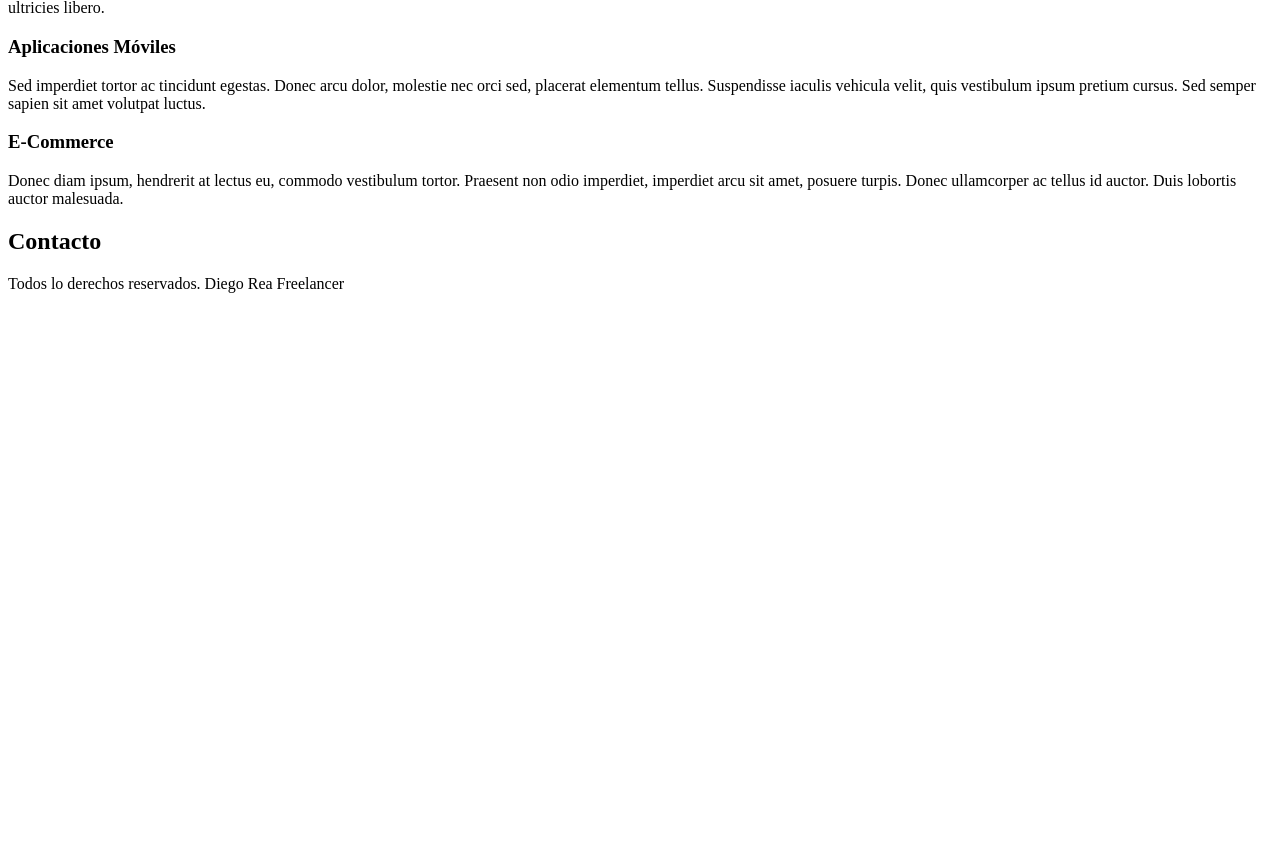
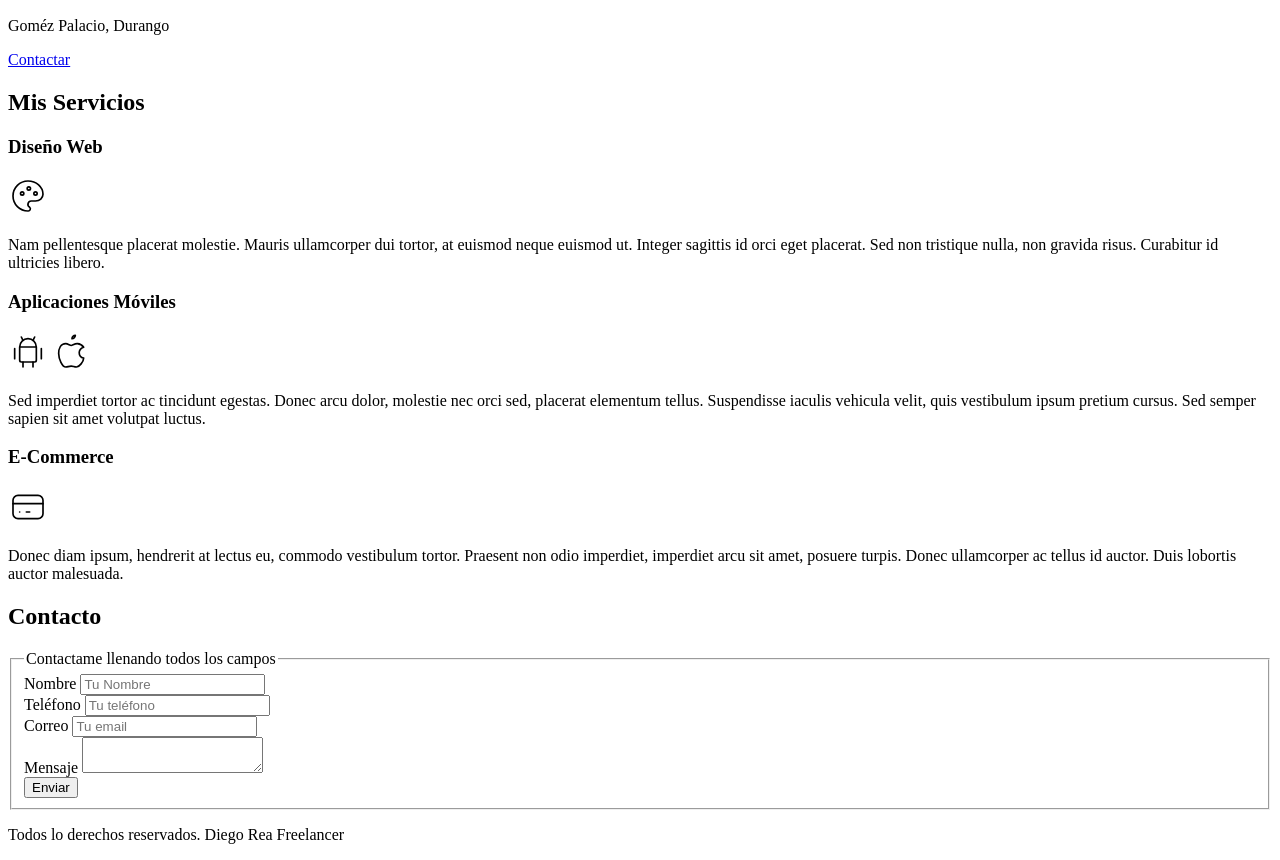
Before and after one commit to PacRea/Web_Development, a plain HTML site: page freelancer_inicio/index.html in a window 1280 px wide. Shown: the part 271-1131 px from the top of the page. Before the commit the page ends 800 px from the top, so only its background shows below. Drawn offline with Linux system fonts and the light colour scheme.

Commit message:
css y clases

```diff
--- a/freelancer_inicio/index.html
+++ b/freelancer_inicio/index.html
@@ -4,19 +4,64 @@
     <meta charset="UTF-8" />
     <meta name="viewport" content="width=device-width, initial-scale=1.0" />
     <title>Diseñador Freelancer</title>
+    <link rel="preload" href="./styles/style.css" as="style">
+    <link rel="stylesheet" href="./styles/style.css">
   </head>
   <body>
     <header>
-      <h1>Diego Rea Freelancer</h1>
+      <h1 class="titulo">Diego Rea <span>Freelancer</span></h1>
     </header>
+    <nav>
+      <a href="#">Inicio</a>
+      <a href="#">Sobre Mi</a>
+      <a href="#">Clientes</a>
+      <a href="#">Contacto</a>
+    </nav>
     <section>
       <h2>Diseño y Desarrollo Web Freelancer</h2>
+      <svg
+        xmlns="http://www.w3.org/2000/svg"
+        width="88"
+        height="88"
+        viewBox="0 0 24 24"
+        fill="none"
+        stroke="#ffc107"
+        stroke-width="1"
+        stroke-linecap="round"
+        stroke-linejoin="round"
+      >
+        <path d="M9 11a3 3 0 1 0 6 0a3 3 0 0 0 -6 0" />
+        <path
+          d="M17.657 16.657l-4.243 4.243a2 2 0 0 1 -2.827 0l-4.244 -4.243a8 8 0 1 1 11.314 0z"
+        />
+      </svg>
+
       <p>Goméz Palacio, Durango</p>
+      <a href="#">Contactar</a>
     </section>
     <main>
       <h2>Mis Servicios</h2>
       <section>
         <h3>Diseño Web</h3>
+        <svg
+          xmlns="http://www.w3.org/2000/svg"
+          width="40"
+          height="40"
+          viewBox="0 0 24 24"
+          fill="none"
+          stroke="#000000"
+          stroke-width="1"
+          stroke-linecap="round"
+          stroke-linejoin="round"
+        >
+          <path
+            d="M12 21a9 9 0 0 1 0 -18c4.97 0 9 3.582 9 8c0 1.06 -.474 2.078 -1.318 2.828c-.844 .75 -1.989 1.172 -3.182 1.172h-2.5a2 2 0 0 0 -1 3.75a1.3 1.3 0 0 1 -1 2.25"
+          />
+          <path d="M8.5 10.5m-1 0a1 1 0 1 0 2 0a1 1 0 1 0 -2 0" />
+          <path d="M12.5 7.5m-1 0a1 1 0 1 0 2 0a1 1 0 1 0 -2 0" />
+          <path d="M16.5 10.5m-1 0a1 1 0 1 0 2 0a1 1 0 1 0 -2 0" />
+        </svg>
+
         <p>
           Nam pellentesque placerat molestie. Mauris ullamcorper dui tortor, at
           euismod neque euismod ut. Integer sagittis id orci eget placerat. Sed
@@ -25,6 +70,44 @@
       </section>
       <section>
         <h3>Aplicaciones Móviles</h3>
+        <svg
+          xmlns="http://www.w3.org/2000/svg"
+          width="40"
+          height="40"
+          viewBox="0 0 24 24"
+          fill="none"
+          stroke="#000000"
+          stroke-width="1"
+          stroke-linecap="round"
+          stroke-linejoin="round"
+        >
+          <path d="M4 10l0 6" />
+          <path d="M20 10l0 6" />
+          <path
+            d="M7 9h10v8a1 1 0 0 1 -1 1h-8a1 1 0 0 1 -1 -1v-8a5 5 0 0 1 10 0"
+          />
+          <path d="M8 3l1 2" />
+          <path d="M16 3l-1 2" />
+          <path d="M9 18l0 3" />
+          <path d="M15 18l0 3" />
+        </svg>
+        <svg
+          xmlns="http://www.w3.org/2000/svg"
+          width="40"
+          height="40"
+          viewBox="0 0 24 24"
+          fill="none"
+          stroke="#000000"
+          stroke-width="1"
+          stroke-linecap="round"
+          stroke-linejoin="round"
+        >
+          <path
+            d="M8.286 7.008c-3.216 0 -4.286 3.23 -4.286 5.92c0 3.229 2.143 8.072 4.286 8.072c1.165 -.05 1.799 -.538 3.214 -.538c1.406 0 1.607 .538 3.214 .538s4.286 -3.229 4.286 -5.381c-.03 -.011 -2.649 -.434 -2.679 -3.23c-.02 -2.335 2.589 -3.179 2.679 -3.228c-1.096 -1.606 -3.162 -2.113 -3.75 -2.153c-1.535 -.12 -3.032 1.077 -3.75 1.077c-.729 0 -2.036 -1.077 -3.214 -1.077z"
+          />
+          <path d="M12 4a2 2 0 0 0 2 -2a2 2 0 0 0 -2 2" />
+        </svg>
+
         <p>
           Sed imperdiet tortor ac tincidunt egestas. Donec arcu dolor, molestie
           nec orci sed, placerat elementum tellus. Suspendisse iaculis vehicula
@@ -34,6 +117,25 @@
       </section>
       <section>
         <h3>E-Commerce</h3>
+        <svg
+          xmlns="http://www.w3.org/2000/svg"
+          width="40"
+          height="40"
+          viewBox="0 0 24 24"
+          fill="none"
+          stroke="#000000"
+          stroke-width="1"
+          stroke-linecap="round"
+          stroke-linejoin="round"
+        >
+          <path
+            d="M3 5m0 3a3 3 0 0 1 3 -3h12a3 3 0 0 1 3 3v8a3 3 0 0 1 -3 3h-12a3 3 0 0 1 -3 -3z"
+          />
+          <path d="M3 10l18 0" />
+          <path d="M7 15l.01 0" />
+          <path d="M11 15l2 0" />
+        </svg>
+
         <p>
           Donec diam ipsum, hendrerit at lectus eu, commodo vestibulum tortor.
           Praesent non odio imperdiet, imperdiet arcu sit amet, posuere turpis.
@@ -43,6 +145,30 @@
     </main>
     <section>
       <h2>Contacto</h2>
+      <form>
+        <fieldset>
+          <legend>Contactame llenando todos los campos</legend>
+          <div>
+            <label>Nombre</label>
+            <input type="text" placeholder="Tu Nombre" />
+          </div>
+          <div>
+            <label>Teléfono</label>
+            <input type="tel" placeholder="Tu teléfono" />
+          </div>
+          <div>
+            <label>Correo</label>
+            <input type="email" placeholder="Tu email" />
+          </div>
+          <div>
+            <label>Mensaje</label>
+            <textarea></textarea>
+          </div>
+          <div>
+            <input type="submit" value="Enviar" />
+          </div>
+        </fieldset>
+      </form>
     </section>
     <footer>
       <p>Todos lo derechos reservados. Diego Rea Freelancer</p>
--- /dev/null
+++ b/freelancer_inicio/styles/style.css
@@ -0,0 +1,13 @@
+html{
+    font-size: 62.5%
+}
+body{
+    font-size: 16px; /* 1rem = 10px */
+}
+.titulo{
+    text-align: center;
+    font-size: 3.8rem;
+}
+.titulo span{
+    font-size: 2rem;
+}
```
Also changed, not shown: freelancer_inicio/img/hero.jpg (renamed from freelancer_inicio/hero.jpg).
